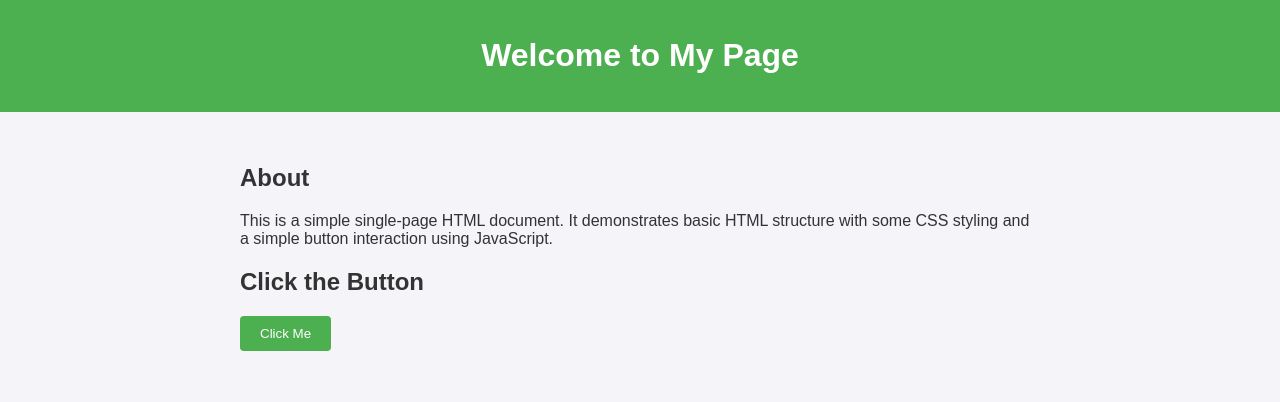
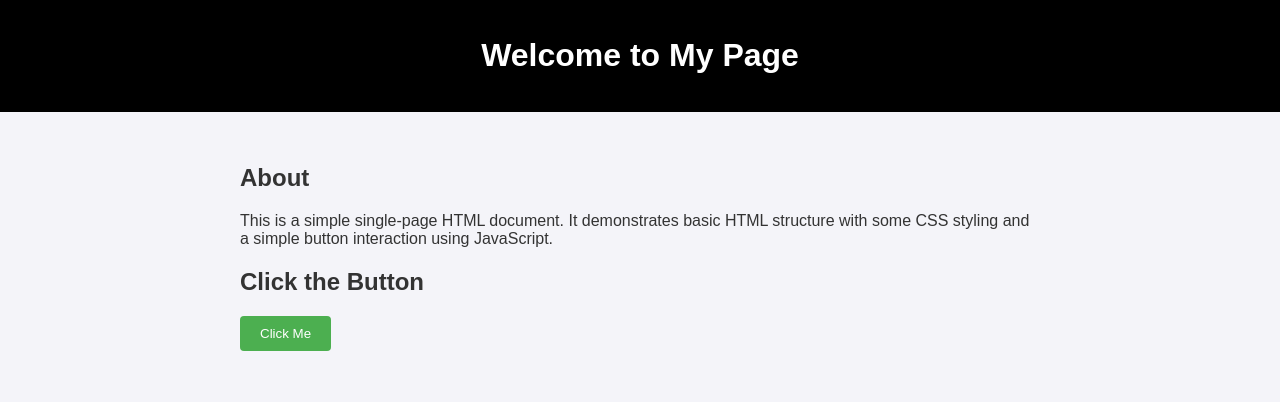
Before and after one commit to theomata/hello-world, a plain HTML site: page index.html in a window 1280 px wide. Drawn offline with Linux system fonts and the light colour scheme.

Commit message:
changed the nav color for index.html

```diff
--- a/index.html
+++ b/index.html
@@ -14,7 +14,7 @@
       color: #333;
     }
     header {
-      background-color: #4CAF50;
+      background-color: #000000;
       color: white;
       padding: 1rem;
       text-align: center;
```
